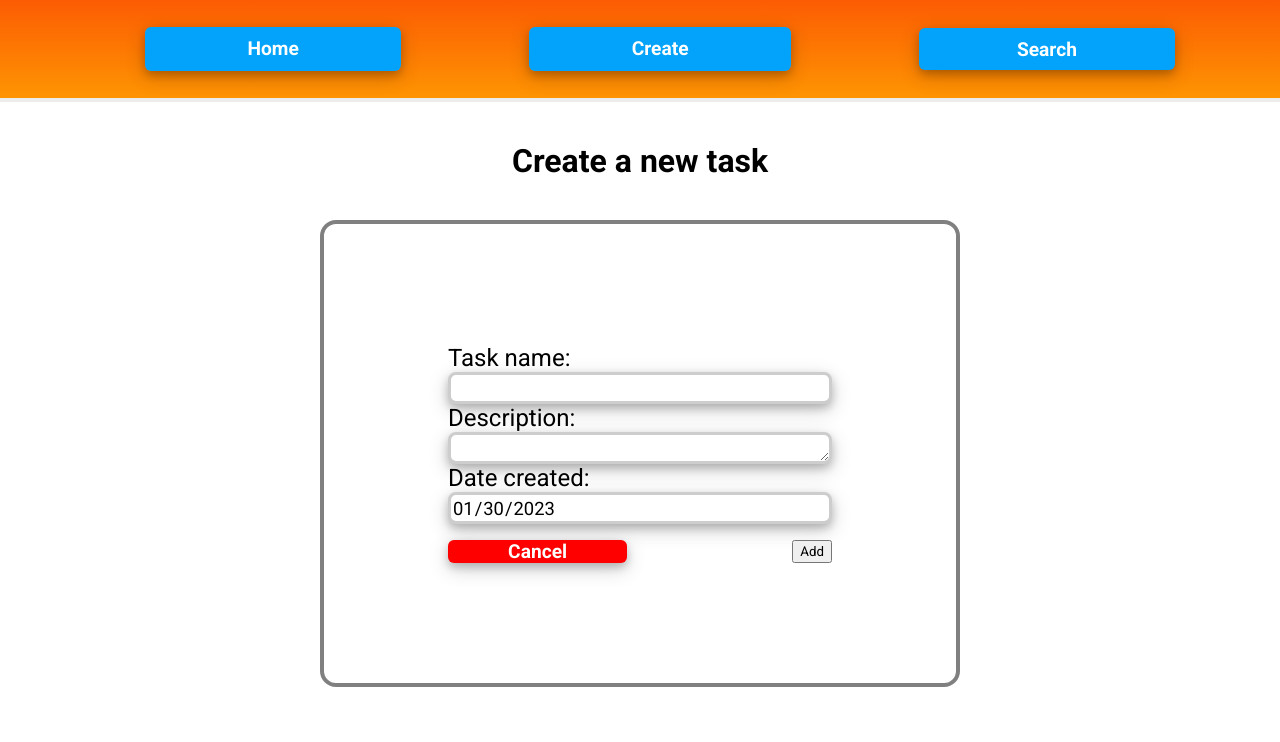
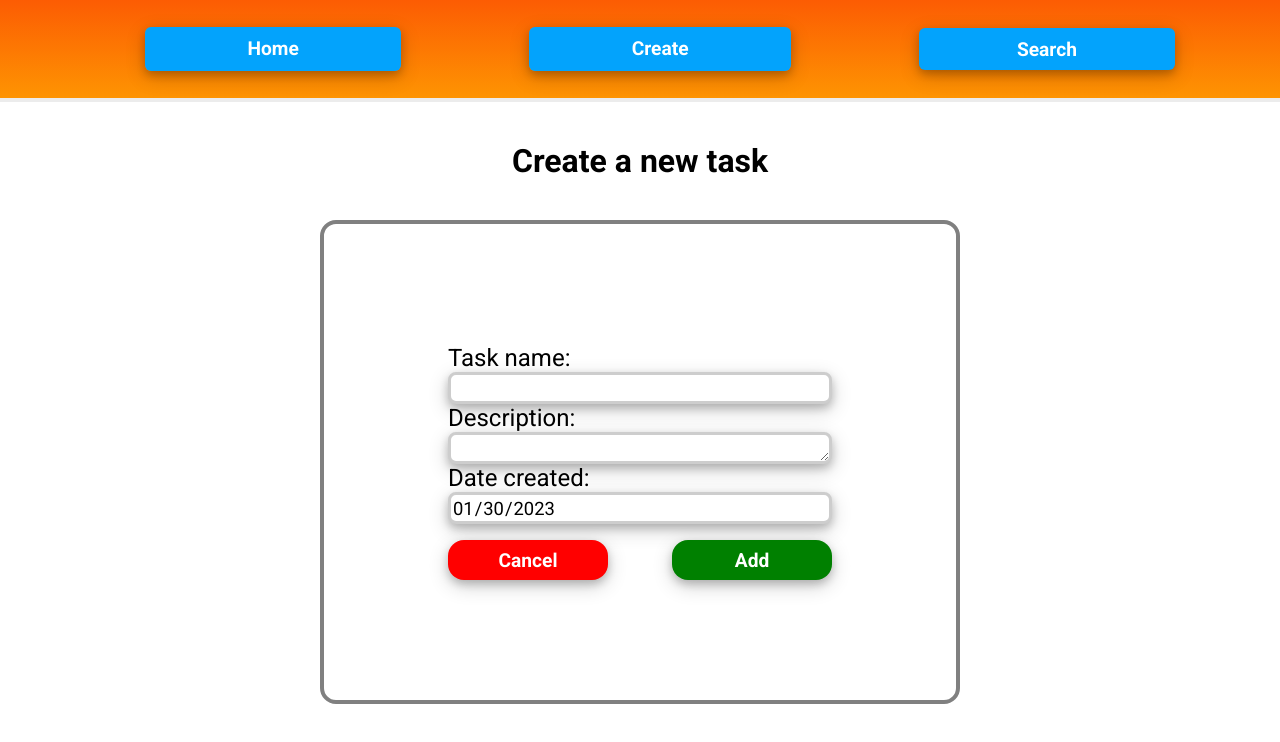
Before and after one commit to sadsewd/to-do-list-app, a React (Create React App) app: page /create in a window 1280 px wide. Shown: the top 742 px of the page. Built offline with nearby package versions, Linux system fonts and the light colour scheme.

Commit message:
fully styled create page

```diff
--- a/src/Components/create.js
+++ b/src/Components/create.js
@@ -52,12 +52,12 @@ export default function Create() {
             readOnly
           />
           <S.FormDiv>
-            <S.Button to="/" className="cancel">
+            <S.optionButton onClick={navigate("/")} className="cancel">
               Cancel
-            </S.Button>
-            <button className="add" type="submit">
+            </S.optionButton>
+            <S.optionButton className="add" type="submit">
               Add
-            </button>
+            </S.optionButton>
           </S.FormDiv>
         </S.Form>
       </S.Div>
--- a/src/Components/home.js
+++ b/src/Components/home.js
@@ -1,3 +1,5 @@
+import * as S from "./style.ts";
+
 export default function Home() {
   let taskNameValue = [];
   let descriptionValue = [];
--- a/src/Components/style.ts
+++ b/src/Components/style.ts
@@ -144,3 +144,26 @@ export const FormDiv = styled.div`
   display: flex;
   justify-content: space-between;
 `;
+
+export const optionButton = styled.button`
+  height: 5vh;
+  width: 12.5vw;
+  border-radius: 1rem;
+  border: none;
+  font-weight: bold;
+  font-size: 1.5vw;
+  color: white;
+  box-shadow: ${BoxShadow};
+  &:hover {
+    box-shadow: ${BoxShadowA};
+    cursor: pointer;
+    color: rgb(254, 148, 2);
+    ${TextBorder};
+  }
+  &.cancel {
+    background: red;
+  }
+  &.add {
+    background: green;
+  }
+`;
```
